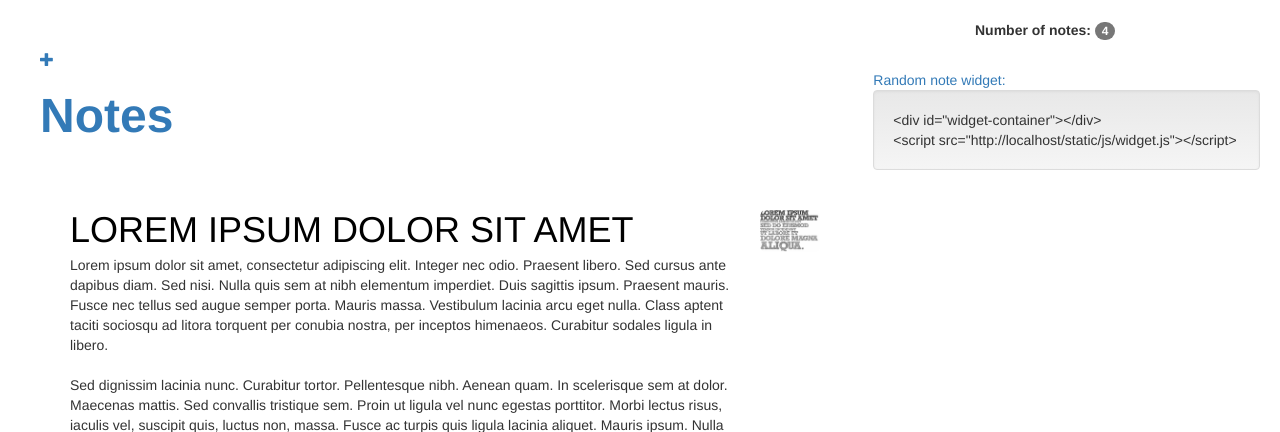
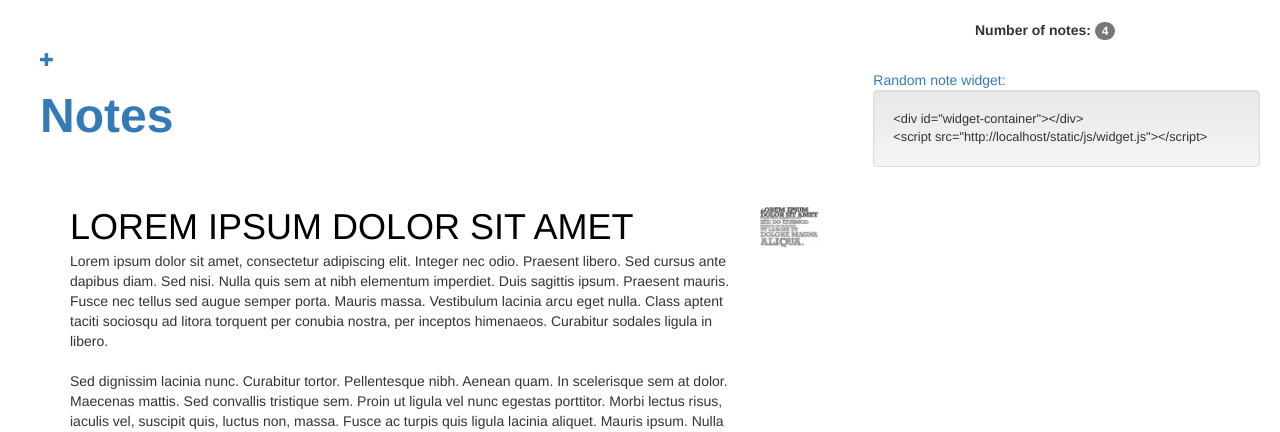
Before and after one commit to ibra86/anton_ibragimov_test_pj, a Django app: page / in a window 1280 px wide. Shown: the top 432 px of the page. Run offline with Django 3.2, Linux system fonts and the light colour scheme; data comes from the database, SQL or seed files in the repository; some libraries are stand-ins or nearby versions.

Commit message:
amendments for heroku

```diff
--- a/notes_app/static/css/main.css
+++ b/notes_app/static/css/main.css
@@ -35,3 +35,7 @@
   font-size: 10pt;
   color: black;
 }
+
+div#random_widget {
+    font-size: 1vw;
+}
```
